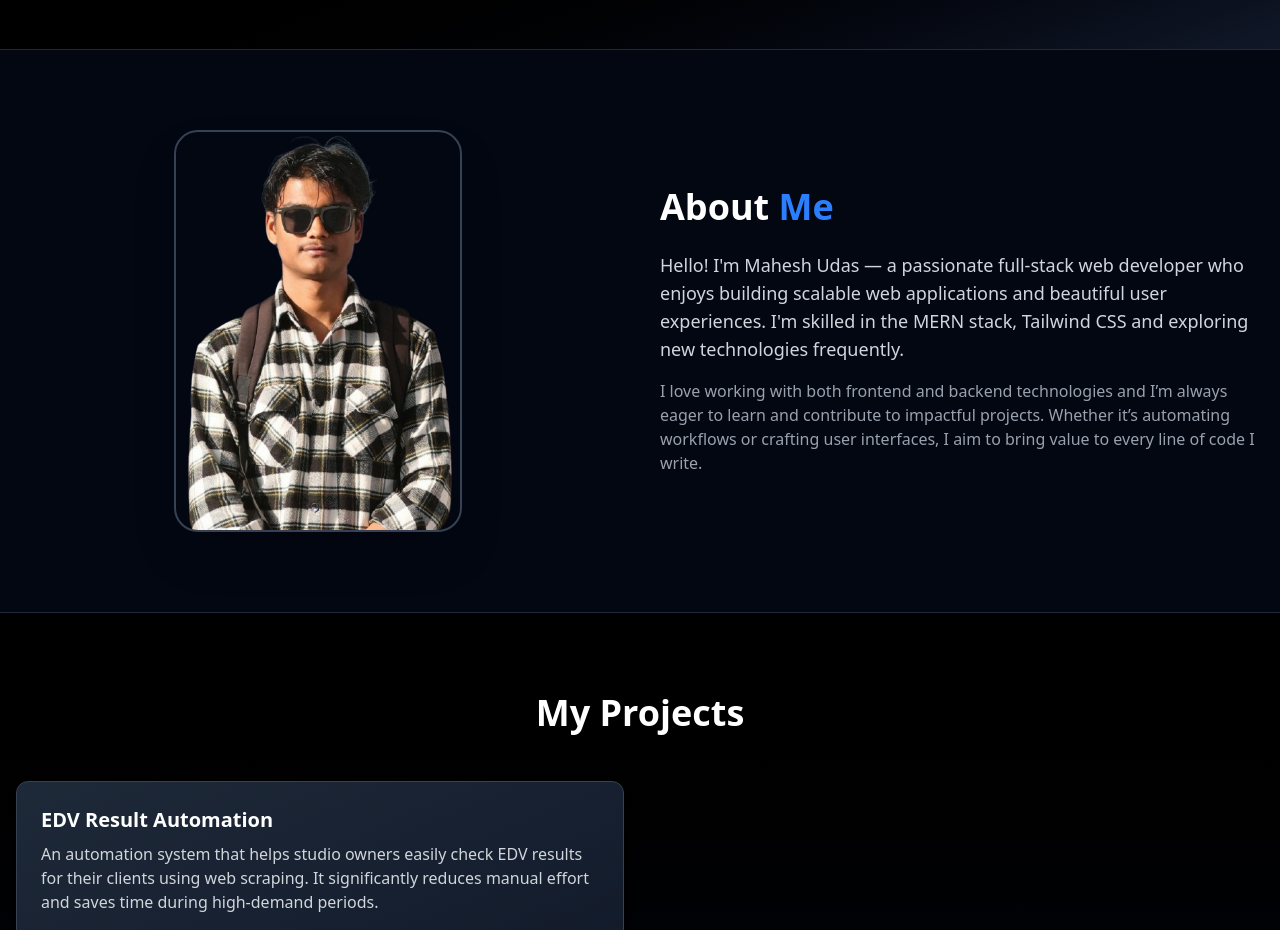
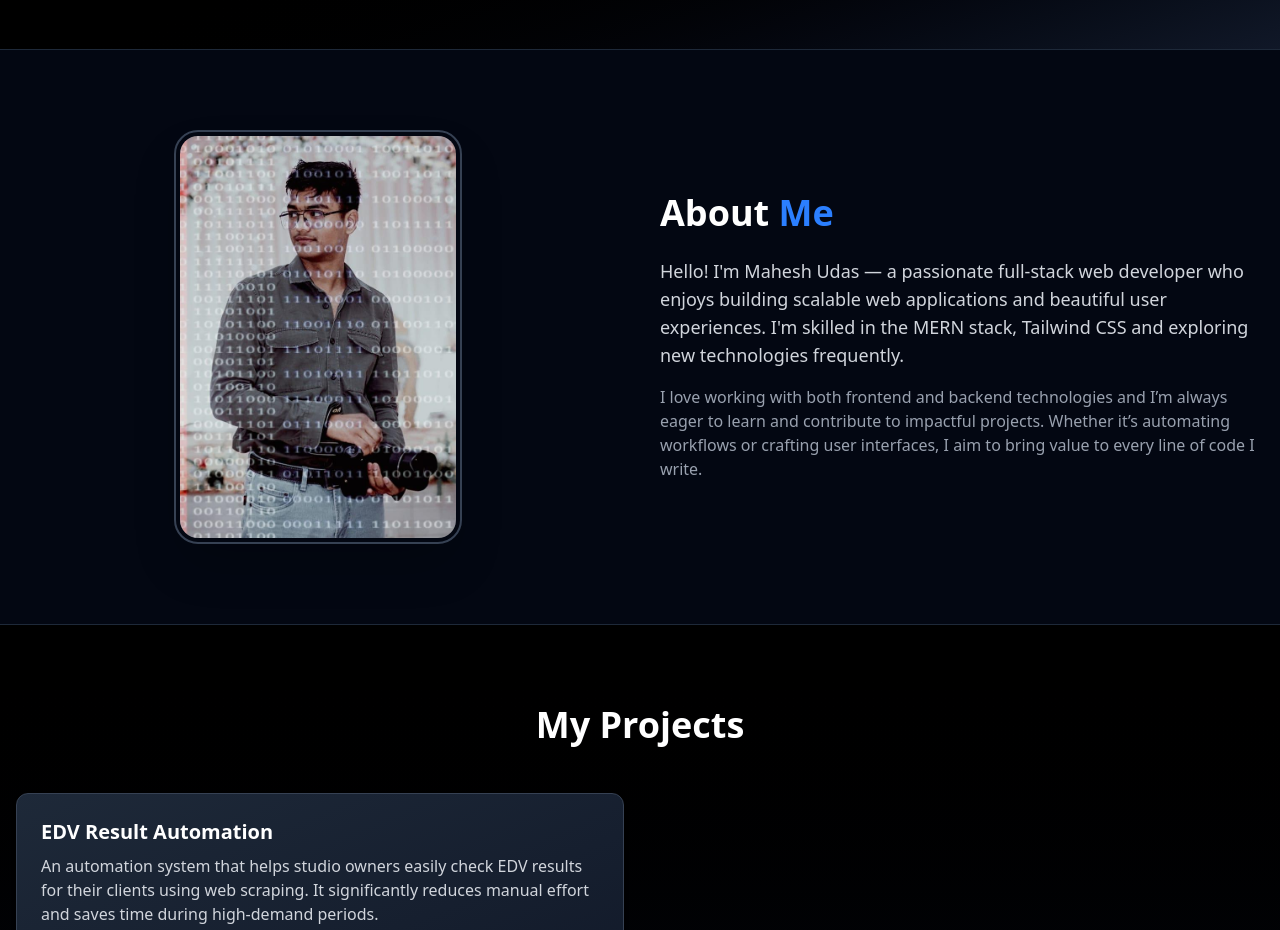
Before and after one commit to meshcode21/personal-portfolio, a React (Vite) app: page / in a window 1280 px wide. Shown: the part 1200-2130 px from the top of the page. Built offline with nearby package versions, Linux system fonts and the light colour scheme; a web font is replaced by a local one.

Commit message:
about section image replaced

```diff
--- a/src/components/About.tsx
+++ b/src/components/About.tsx
@@ -1,4 +1,4 @@
-import maheshImage from "../assets/mahesh.png";
+import maheshImage from "../assets/aboutMePic.png";
 
 export default function About() {
   return (
@@ -12,7 +12,7 @@ export default function About() {
           <img
             src={maheshImage}
             alt="Mahesh Udas"
-            className="w-72 h-auto rounded-3xl border-2 border-gray-700 shadow-2xl"
+            className="w-72 h-auto rounded-3xl border-2 p-1 border-gray-700 shadow-2xl"
           />
         </div>
 
--- a/src/components/Hero.tsx
+++ b/src/components/Hero.tsx
@@ -43,7 +43,7 @@ export default function Hero() {
             <img
               src={heroPhoto}
               alt="Mahesh Udas"
-              className="m-auto rounded-full p-1 md:p-0 md:rounded-3xl size-70 md:size-auto md:h-auto object-cover object-top md:object-cover shadow-2xl border md:border-2 border-gray-700"
+              className="m-auto rounded-full p-1 md:p-0 md:rounded-3xl size-75 md:size-auto md:h-auto object-cover object-top md:object-cover shadow-2xl border md:border-2 border-gray-700"
             />
           </div>
 
```
Also changed, not shown: src/assets/aboutMePic.png (added).
